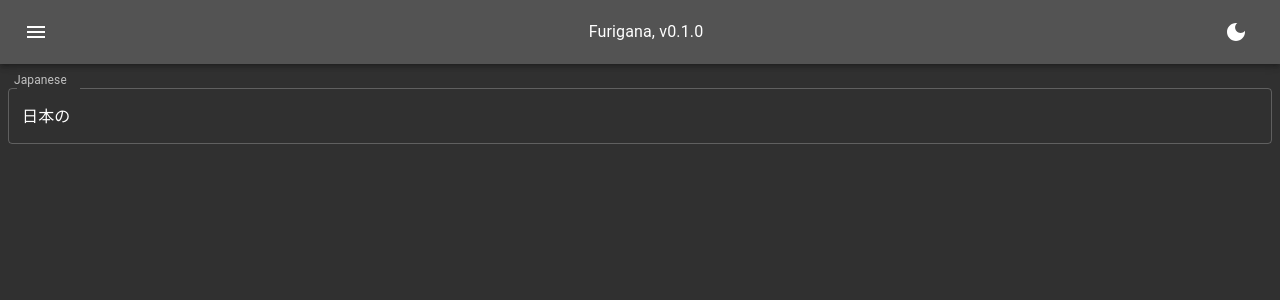
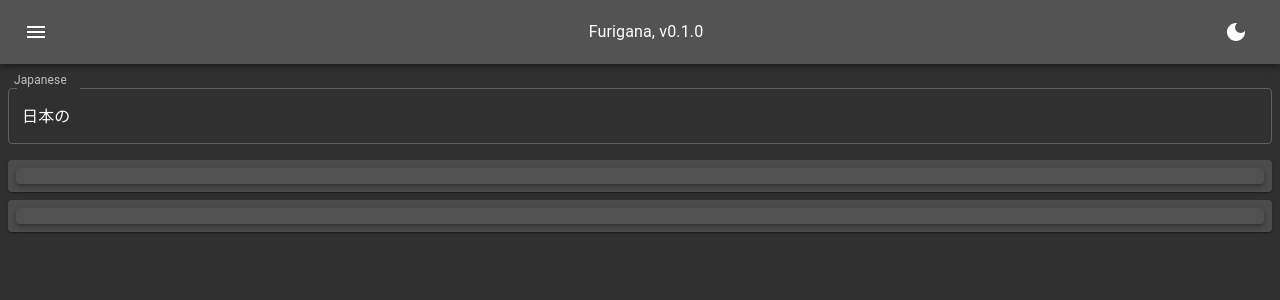
Before and after one commit to quantumsnowball/furigana, a Next.js app: page / in a window 1280 px wide. Shown: the top 300 px of the page. Built offline with nearby package versions, Linux system fonts and the light colour scheme; what kuroshiro, kuroshiro-analyzer-kuromoji would draw is missing.

Commit message:
layout: better padding and margin, fix position static

```diff
--- a/components/MenuBar/index.tsx
+++ b/components/MenuBar/index.tsx
@@ -19,12 +19,11 @@ import { VERSION } from "../../constants"
 const MenuBar = () => {
   const dispatch = useDispatch()
   const theme = useTheme()
-  const isMobile = useMediaQuery(theme.breakpoints.down('sm'))
   const [menuOpen, setMenuOpen] = useState(false)
 
   return (
     <>
-      <AppBar position={isMobile ? "fixed" : "static"}>
+      <AppBar position="static">
         <Toolbar>
           <IconButton
             size="large"
--- a/components/Page/Home/index.tsx
+++ b/components/Page/Home/index.tsx
@@ -1,4 +1,4 @@
-import { styled, TextField, Typography } from "@mui/material";
+import { Paper, styled, TextField, Typography } from "@mui/material";
 import { useEffect, useState } from "react";
 import { Overflow, Stretch } from "../../styled/containers";
 import Kuroshiro from "kuroshiro"
@@ -27,7 +27,7 @@ function Home() {
         multiline
         label='Japanese'
         sx={{
-          my: 2,
+          mt: 2,
           p: 1,
         }}
         value={source.join('\n')}
@@ -45,22 +45,42 @@ function Home() {
         }}
       >
       </TextField>
+      <Paper
+        elevation={1}
+        sx={{ m: 1, p: 1 }}
+      >
         {furigana.map(f =>
+          <Paper
+            elevation={3}
+            sx={{ p: 1 }}
+          >
             <Typography
               variant='h5'
               sx={{ textAlign: 'left' }}
             >
               {parse(f)}
             </Typography>
+          </Paper>
         )}
+      </Paper>
+      <Paper
+        elevation={1}
+        sx={{ m: 1, p: 1 }}
+      >
         {romaji.map(r =>
+          <Paper
+            elevation={3}
+            sx={{ p: 1 }}
+          >
             <Typography
               variant='h5'
               sx={{ textAlign: 'left' }}
             >
               {parse(r)}
             </Typography>
+          </Paper>
         )}
+      </Paper>
     </ContentDiv>
   )
 }
```
Lines whose indentation alone changed are shown as unchanged.
